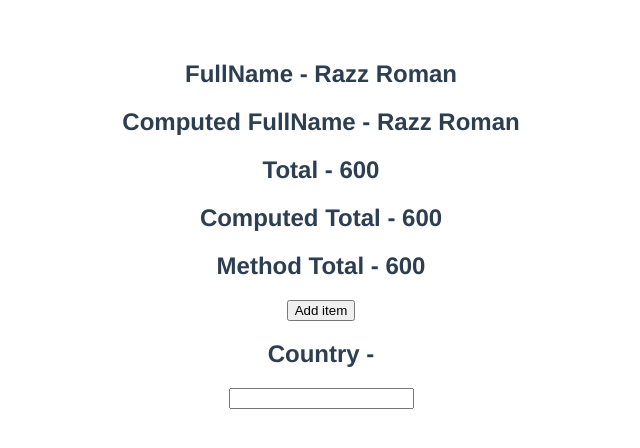
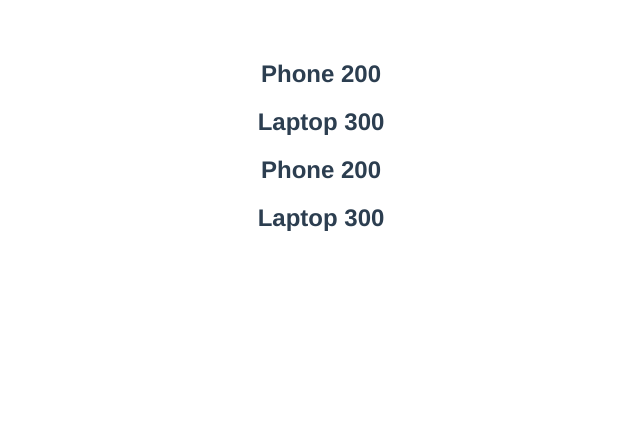
Before and after one commit to roman-ojha/vue, a Vue app in the folder Class/: page / in a window 1280 px wide. Shown: the top 448 px of the page, without its empty margins (319-959 px from the left). Built offline with nearby package versions, Linux system fonts and the light colour scheme.

Commit message:
docs(tutorial): computed property and v-for

```diff
--- a/Class/src/App.vue
+++ b/Class/src/App.vue
@@ -3,7 +3,7 @@
 </template>
 
 <script>
-import Application from "./Topic_Wise/24_Computed_Properties_vs_Methods/App.vue";
+import Application from "./Topic_Wise/25_Computed_Properties_and_v-for/App.vue";
 
 export default {
   name: "App",
--- /dev/null
+++ b/Class/src/Topic_Wise/25_Computed_Properties_and_v-for/App.vue
@@ -0,0 +1,57 @@
+<template>
+  <!-- now here we will only display expensive item -->
+  <!-- Conditional rendering -->
+  <template v-for="item in items" :key="item.id">
+    <h2 v-if="item.price > 100">{{ item.title }} {{ item.price }}</h2>
+  </template>
+
+  <!-- Rather we will use computed property for conditional rendering-->
+  <template v-for="item in expensiveItems" :key="item.id">
+    <!-- looks like both approach works file but compute property have one advantage and that is computed property are cached -->
+    <!-- the practical uses of computed property is when sorting and filtering data in a table -->
+    <h2>{{ item.title }} {{ item.price }}</h2>
+  </template>
+</template>
+<script>
+export default {
+  name: "App",
+  data() {
+    return {
+      items: [
+        {
+          id: 1,
+          title: "TV",
+          price: 100,
+        },
+        {
+          id: 2,
+          title: "Phone",
+          price: 200,
+        },
+        {
+          id: 3,
+          title: "Laptop",
+          price: 300,
+        },
+      ],
+    };
+  },
+  methods: {},
+  computed: {
+    expensiveItems() {
+      return this.items.filter((item) => item.price > 100);
+    },
+  },
+};
+</script>
+
+<style>
+#app {
+  font-family: Avenir, Helvetica, Arial, sans-serif;
+  -webkit-font-smoothing: antialiased;
+  -moz-osx-font-smoothing: grayscale;
+  /* text-align: center; */
+  color: #2c3e50;
+  margin-top: 60px;
+}
+</style>
```
